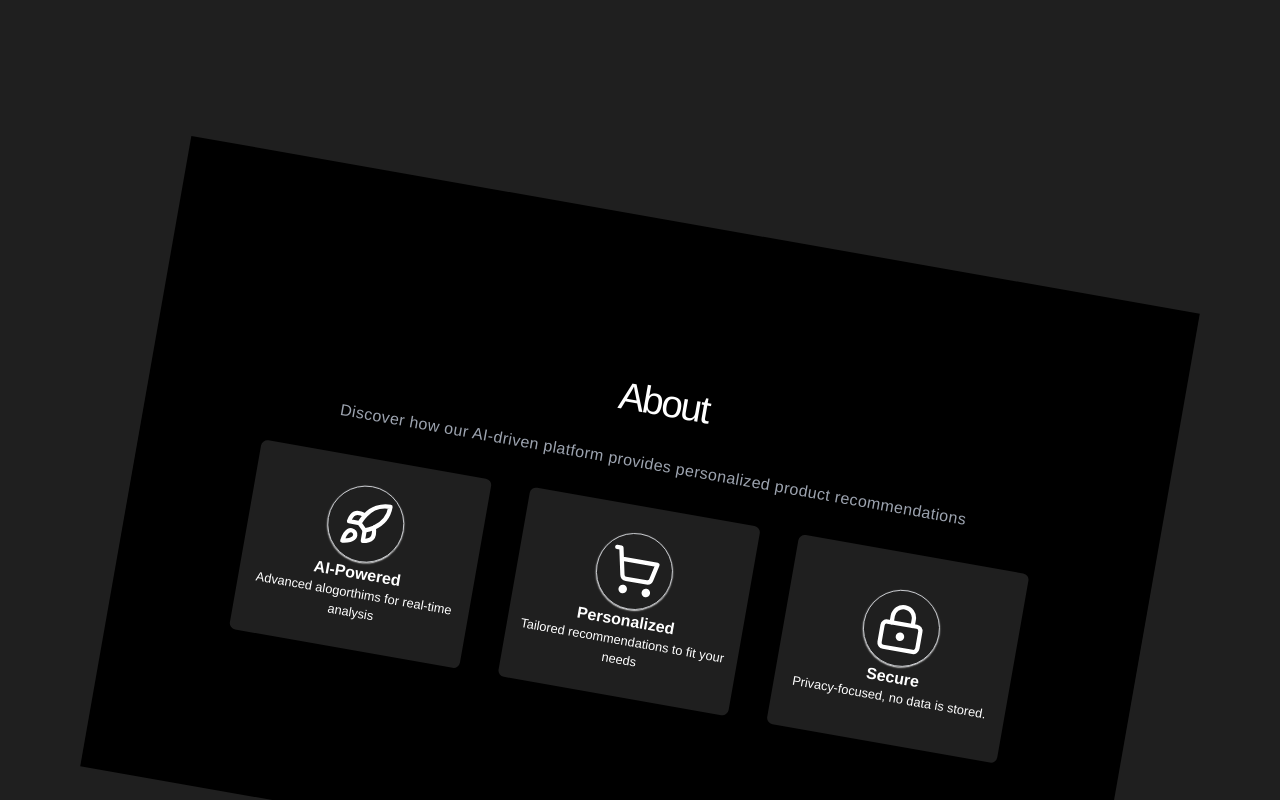
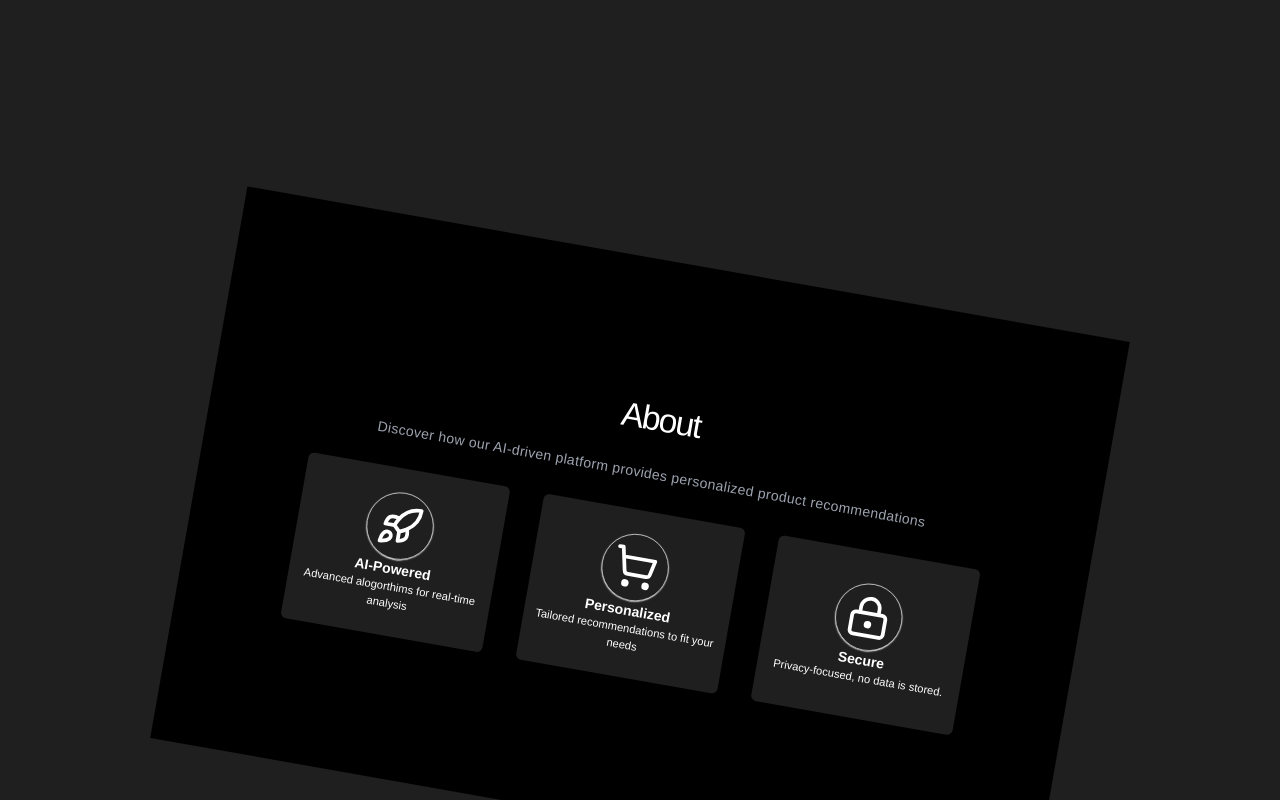
Before and after one commit to abhialuru/BestMatch.AI-white, a Next.js app: page / in a window 1280 px wide. Shown: the part 660-1460 px from the top of the page. Built offline with nearby package versions, Linux system fonts and the light colour scheme.

Commit message:
desktop site

```diff
--- a/src/app/animations/Faqanim.tsx
+++ b/src/app/animations/Faqanim.tsx
@@ -31,13 +31,13 @@ function Faqanim({ question, ans }: FaqanimPropType) {
         className="w-full overflow-hidden p-5 border border-white rounded-lg"
       >
         <div className=" flex justify-between mb-2">
-          <h3 className="text-xl font-semibold">{question}</h3>
+          <h3 className="text-lg lg:text-xl font-semibold">{question}</h3>
           <Icon
-            className="cursor-pointer w-16 h-8"
+            className="cursor-pointer"
             onClick={() => setIsActive(!isActive)}
           />
         </div>
-        <p className="text-[#9CA3AF]">{ans}</p>
+        <p className="text-[#9CA3AF] text-sm md:text-base">{ans}</p>
       </motion.div>
     </div>
   );
--- a/src/components/About.tsx
+++ b/src/components/About.tsx
@@ -14,18 +14,18 @@ interface AboutPropsType {
 
 function CardComp({ head, para, Icon }: CardCompTypes) {
   return (
-    <>
+    <div className="flex flex-col w-full lg:w-[30%] lg:h-60 justify-center items-center bg-[#1F1F1F] transition-transform duration-300 p-3 rounded-lg">
       <div className="size-24 rounded-full border mx-auto flex justify-center items-center shadow-sm shadow-white">
         <Icon className="size-16" />
       </div>
       <h1 className="text-xl font-semibold text-center">{head}</h1>
       <p className="text-center">{para}</p>
-    </>
+    </div>
   );
 }
 
 function About({ scrollYProgress }: AboutPropsType) {
-  const scale = useTransform(scrollYProgress, [0, 1], [0.8, 1]);
+  const scale = useTransform(scrollYProgress, [0, 1], [0.7, 1]);
   const rotate = useTransform(scrollYProgress, [0, 1], [10, 0]);
 
   return (
@@ -47,52 +47,22 @@ function About({ scrollYProgress }: AboutPropsType) {
             recommendations
           </p>
           <div className="flex flex-col lg:flex-row lg:justify-between gap-5 mx-auto lg:mt-15">
-            <motion.div
-              className="flex flex-col w-full lg:w-[30%] lg:h-60 justify-center items-center bg-[#1F1F1F] transition-transform duration-300 p-3 rounded-lg"
-              initial={{ opacity: 0, x: -50 }}
-              whileInView={{
-                opacity: 1,
-                x: 0,
-              }}
-              viewport={{ once: true }}
-            >
             <CardComp
               head="AI-Powered"
               para="Advanced alogorthims for real-time analysis"
               Icon={Rocket}
             />
-            </motion.div>
-
-            <motion.div
-              className="flex flex-col w-full lg:w-[30%] lg:h-60 justify-center items-center bg-[#1F1F1F] transition-transform duration-300 p-3 rounded-lg"
-              initial={{ opacity: 0, y: 50 }}
-              whileInView={{
-                opacity: 1,
-                y: 0,
-              }}
-              viewport={{ once: true }}
-            >
             <CardComp
               head="Personalized"
               para="Tailored recommendations to fit your needs"
               Icon={ShoppingCart}
-              />{" "}
-            </motion.div>
-            <motion.div
-              className="flex flex-col w-full lg:w-[30%] lg:h-60 justify-center items-center bg-[#1F1F1F] transition-transform duration-300 p-3 rounded-lg"
-              initial={{ opacity: 0, x: 50 }}
-              whileInView={{
-                opacity: 1,
-                x: 0,
-              }}
-              viewport={{ once: true }}
-            >
+            />
+
             <CardComp
               head="Secure"
               para="Privacy-focused, no data is stored."
               Icon={LockKeyhole}
             />
-            </motion.div>
           </div>
         </div>
       </div>
--- a/src/components/Faq.tsx
+++ b/src/components/Faq.tsx
@@ -2,10 +2,10 @@ import Faqanim from "@/app/animations/Faqanim";
 
 function Faq() {
   return (
-    <section className="w-full h-[74%] py-10 md:p-10">
+    <section className="w-full h-[74%] py-5  md:p-10">
       <div className="w-full flex flex-col lg:grid grid-cols-2 mt-20 gap-5">
         <div className="w-full flex flex-col gap-5 px-10">
-          <h1 className="text-5xl">Frequently asked questions</h1>
+          <h1 className="text-3xl lg:text-5xl">Frequently asked questions</h1>
           <p className="text-[#9CA3AF]">
             Got questions? We've got answers! In this section, we address the
             most common inquiries about BestMatch.AI
```
Lines whose indentation alone changed are shown as unchanged.
